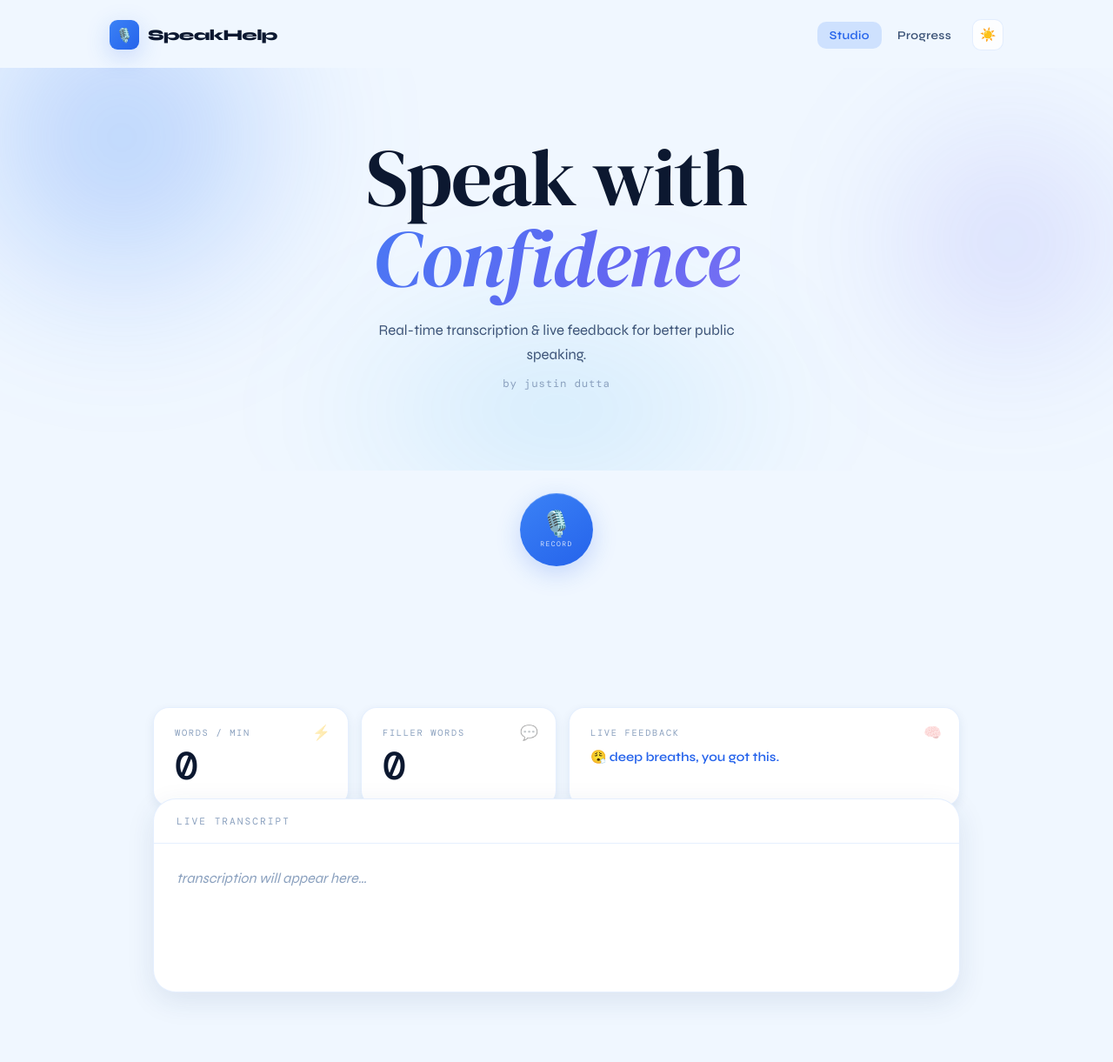
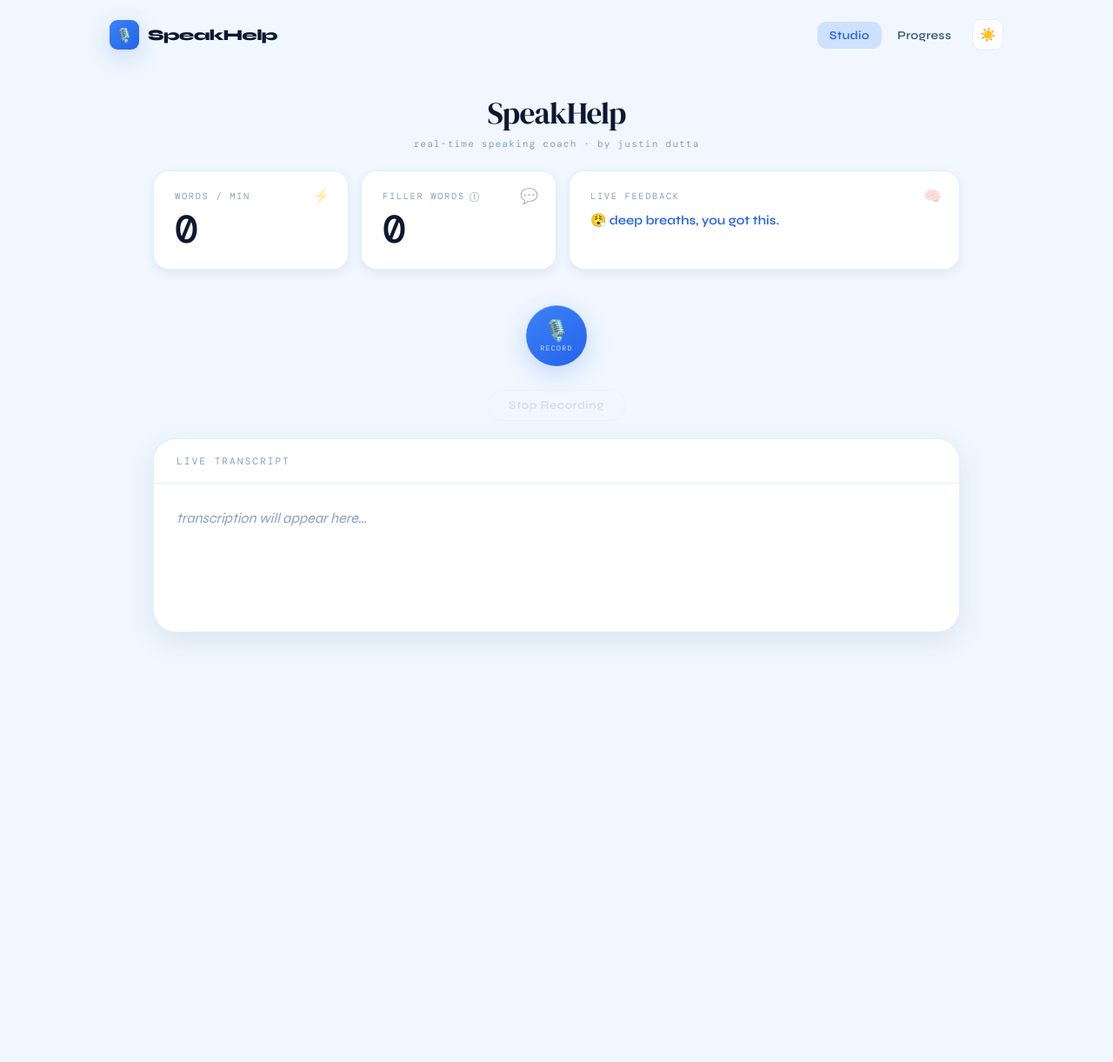
Before and after one commit to Miscodings/speak-help, a Flask app: page / in a window 1280 px wide. Shown: the whole page at 87% size. After the commit the page ends 736 px from the top, so only its background shows below. Run offline with Flask 3, Linux system fonts and the light colour scheme; some libraries are stand-ins or nearby versions.

Commit message:
Visual overhaul #2

```diff
--- a/static/css/style.css
+++ b/static/css/style.css
@@ -203,123 +203,43 @@ main { padding-top: 78px; }
   padding: 0 36px;
 }
 
-/* ─── Hero ───────────────────────────────────────────────────── */
-.hero {
-  position: relative;
-  min-height: 56vh;
-  display: flex;
-  align-items: center;
-  justify-content: center;
+/* ─── Page strip (thin brand header) ────────────────────────── */
+.page-strip {
   text-align: center;
-  padding: 80px 36px 52px;
-  overflow: hidden;
+  padding: 28px 36px 20px;
 }
 
-.hero-canvas {
-  position: absolute;
-  inset: 0;
-  pointer-events: none;
-  z-index: 0;
+.strip-title {
+  font-family: 'DM Serif Display', Georgia, serif;
+  font-size: clamp(1.6rem, 3.5vw, 2.2rem);
+  font-weight: 400;
+  letter-spacing: -0.02em;
+  color: var(--text-1);
+  margin-bottom: 4px;
 }
 
-.orb {
-  position: absolute;
-  border-radius: 50%;
-  filter: blur(72px);
-}
-
-.orb-a {
-  width: 480px; height: 480px;
-  background: radial-gradient(circle, rgba(59,130,246,0.38), transparent 70%);
-  top: -160px; left: -100px;
-}
-.orb-b {
-  width: 360px; height: 360px;
-  background: radial-gradient(circle, rgba(99,102,241,0.22), transparent 70%);
-  top: 20px; right: -60px;
-}
-.orb-c {
-  width: 600px; height: 300px;
-  background: radial-gradient(ellipse, rgba(14,165,233,0.16), transparent 70%);
-  bottom: -80px; left: 50%;
-  transform: translateX(-50%);
-}
-
-[data-theme="dark"] .orb-a {
-  background: radial-gradient(circle, rgba(56,189,248,0.1), transparent 70%);
-}
-[data-theme="dark"] .orb-b {
-  background: radial-gradient(circle, rgba(129,140,248,0.1), transparent 70%);
-}
-[data-theme="dark"] .orb-c {
-  background: radial-gradient(ellipse, rgba(14,165,233,0.06), transparent 70%);
-}
-
-.hero-body {
-  position: relative;
-  z-index: 1;
-  max-width: 480px;
-}
-
-
-.hero-title {
-  font-family: 'DM Serif Display', Georgia, serif;
-  font-size: clamp(3rem, 7.5vw, 5.8rem);
-  font-weight: 400;
-  line-height: 1.0;
-  letter-spacing: -0.02em;
-  color: var(--text-1);
-  margin-bottom: 22px;
-}
-
-.hero-title em {
-  font-style: italic;
-  background: linear-gradient(128deg, var(--blue-primary) 0%, #6366f1 50%, #a78bfa 100%);
-  background-size: 200% 200%;
-  -webkit-background-clip: text;
-  -webkit-text-fill-color: transparent;
-  background-clip: text;
-  animation: gradient-pan 6s ease infinite;
-}
-
-@keyframes gradient-pan {
-  0% { background-position: 0% 50%; }
-  50% { background-position: 100% 50%; }
-  100% { background-position: 0% 50%; }
-}
-
-.hero-sub {
-  font-size: 1.05rem;
-  font-weight: 400;
-  line-height: 1.7;
-  color: var(--text-2);
-  max-width: 480px;
-  margin: 0 auto 10px;
-}
-
-.hero-byline {
+.strip-sub {
   font-family: 'DM Mono', monospace;
-  font-size: 0.78rem;
-  letter-spacing: 0.06em;
+  font-size: 0.7rem;
+  letter-spacing: 0.1em;
   color: var(--text-3);
-  margin-bottom: 40px;
 }
 
 /* ─── Studio ─────────────────────────────────────────────────── */
-.studio { padding: 8px 0 80px; }
+.studio { padding: 4px 0 60px; }
 
 /* Recording panel */
 .record-panel {
   display: flex;
   flex-direction: column;
   align-items: center;
-  gap: 20px;
-  margin-bottom: 52px;
+  gap: 14px;
+  margin-bottom: 20px;
 }
 
 .mic-stage {
   position: relative;
-  width: 120px; height: 120px;
+  width: 96px; height: 96px;
   display: flex;
   align-items: center;
   justify-content: center;
@@ -353,7 +273,7 @@ main { padding-top: 78px; }
 .mic-btn {
   position: relative;
   z-index: 2;
-  width: 84px; height: 84px;
+  width: 70px; height: 70px;
   border-radius: 50%;
   border: none;
   background: linear-gradient(145deg, var(--blue-primary), var(--blue-accent));
@@ -382,7 +302,7 @@ main { padding-top: 78px; }
   transform: none !important;
 }
 
-.mic-icon { font-size: 1.8rem; line-height: 1; }
+.mic-icon { font-size: 1.5rem; line-height: 1; }
 
 .mic-label {
   font-family: 'DM Mono', monospace;
@@ -461,7 +381,44 @@ main { padding-top: 78px; }
   text-transform: uppercase;
   color: var(--text-3);
   margin-bottom: 10px;
+  display: flex;
+  align-items: center;
+  gap: 5px;
 }
+
+.info-tip {
+  font-size: 0.7rem;
+  color: var(--text-3);
+  cursor: help;
+  position: relative;
+  line-height: 1;
+  flex-shrink: 0;
+}
+
+.info-tip::after {
+  content: attr(data-tip);
+  position: absolute;
+  bottom: calc(100% + 7px);
+  left: 50%;
+  transform: translateX(-50%);
+  background: var(--card);
+  border: 1px solid var(--card-border);
+  border-radius: 8px;
+  padding: 6px 11px;
+  font-family: 'DM Mono', monospace;
+  font-size: 0.68rem;
+  letter-spacing: 0.02em;
+  text-transform: none;
+  white-space: nowrap;
+  color: var(--text-2);
+  box-shadow: var(--shadow-md);
+  opacity: 0;
+  pointer-events: none;
+  transition: opacity 0.2s ease;
+  z-index: 50;
+}
+
+.info-tip:hover::after { opacity: 1; }
 
 .stat-num {
   font-family: 'DM Mono', monospace;
@@ -824,12 +781,12 @@ main { padding-top: 78px; }
   .overview-grid { grid-template-columns: 1fr; gap: 10px; }
   .nav-inner { padding: 0 20px; }
   .container { padding: 0 20px; }
-  .hero, .page-hero { padding-left: 20px; padding-right: 20px; }
+  .page-hero, .page-strip { padding-left: 20px; padding-right: 20px; }
 }
 
 @media (max-width: 520px) {
   .stats-row { grid-template-columns: 1fr; }
   .stats-row .stat-feedback { grid-column: auto; }
-  .hero-title { font-size: 2.6rem; }
+  .strip-title { font-size: 1.5rem; }
   .page-title { font-size: 2.4rem; }
 }
--- a/static/js/animations.js
+++ b/static/js/animations.js
@@ -83,47 +83,22 @@
     });
   }
 
-  /* ── Hero entrance ───────────────────────────────────────────── */
+  /* ── Studio entrance ─────────────────────────────────────────── */
   function initHero() {
     if (typeof gsap === 'undefined') return;
 
     const tl = gsap.timeline({ defaults: { ease: 'power3.out' } });
 
-    tl.from('.hero-title',   { y: 32, opacity: 0, duration: 0.65 })
-      .from('.hero-sub',     { y: 22, opacity: 0, duration: 0.55 }, '-=0.45')
-      .from('.hero-byline',  { y: 14, opacity: 0, duration: 0.45 }, '-=0.4')
-      .from('.mic-stage',    { scale: 0.88, opacity: 0, duration: 0.6, ease: 'back.out(1.7)' }, '-=0.35')
-      .from('.stop-btn',     { y: 10, opacity: 0, duration: 0.4 }, '-=0.5');
-
-    /* Parallax orbs */
-    if (typeof ScrollTrigger !== 'undefined') {
-      gsap.to('.orb-a', {
-        scrollTrigger: { trigger: '.hero', start: 'top top', end: 'bottom top', scrub: 1.4 },
-        y: -90
-      });
-      gsap.to('.orb-b', {
-        scrollTrigger: { trigger: '.hero', start: 'top top', end: 'bottom top', scrub: 2 },
-        y: -130
-      });
-    }
+    tl.from('.page-strip',  { y: 14, opacity: 0, duration: 0.45 })
+      .from('.stats-row',   { y: 22, opacity: 0, duration: 0.5 }, '-=0.2')
+      .from('.mic-stage',   { scale: 0.88, opacity: 0, duration: 0.5, ease: 'back.out(1.7)' }, '-=0.3')
+      .from('.stop-btn',    { y: 8,  opacity: 0, duration: 0.35 }, '-=0.4')
+      .from('.tx-panel',    { y: 18, opacity: 0, duration: 0.5 }, '-=0.35');
   }
 
   /* ── Scroll-triggered fade-ups ───────────────────────────────── */
   function initScrollReveal() {
     if (typeof gsap === 'undefined' || typeof ScrollTrigger === 'undefined') return;
-
-    /* stat cards */
-    gsap.from('.stat-card', {
-      scrollTrigger: { trigger: '.stats-row', start: 'top 86%' },
-      y: 36, opacity: 0, duration: 0.6,
-      stagger: 0.1, ease: 'power3.out'
-    });
-
-    /* transcription panel */
-    gsap.from('.tx-panel', {
-      scrollTrigger: { trigger: '.tx-panel', start: 'top 88%' },
-      y: 28, opacity: 0, duration: 0.65, ease: 'power3.out'
-    });
 
     /* page hero (history) */
     const ph = document.querySelector('.page-hero');
--- a/templates/index.html
+++ b/templates/index.html
@@ -7,32 +7,43 @@
 
 {% block content %}
 
-<!-- Hero -->
-<section class="hero">
-  <div class="hero-canvas">
-    <div class="orb orb-a"></div>
-    <div class="orb orb-b"></div>
-    <div class="orb orb-c"></div>
-  </div>
+<!-- Thin brand strip -->
+<header class="page-strip">
+  <h1 class="strip-title">SpeakHelp</h1>
+  <p class="strip-sub">real-time speaking coach · by justin dutta</p>
+</header>
 
-  <div class="hero-body">
-    <h1 class="hero-title">
-      Speak with <em>Confidence</em>
-    </h1>
-
-    <p class="hero-sub">
-      Real-time transcription & live feedback for better public speaking.
-    </p>
-
-    <p class="hero-byline">by justin dutta</p>
-  </div>
-</section>
-
-<!-- Recording studio -->
+<!-- Studio workspace -->
 <section class="studio">
   <div class="container">
 
-    <!-- Mic button -->
+    <!-- Live stats -->
+    <div class="stats-row">
+      <div class="stat-card">
+        <span class="stat-glyph">⚡</span>
+        <div class="stat-tag">Words / Min</div>
+        <div class="stat-num" id="wpmVal">0</div>
+      </div>
+
+      <div class="stat-card">
+        <span class="stat-glyph">💬</span>
+        <div class="stat-tag">
+          Filler Words
+          <span class="info-tip" data-tip="Whisper may suppress softly spoken fillers">ⓘ</span>
+        </div>
+        <div class="stat-num" id="fillerVal">0</div>
+      </div>
+
+      <div class="stat-card stat-feedback">
+        <span class="stat-glyph">🧠</span>
+        <div class="stat-tag">Live Feedback</div>
+        <div class="stat-num" id="feedbackVal">
+          😮‍💨 deep breaths, you got this.
+        </div>
+      </div>
+    </div>
+
+    <!-- Mic button (sits right above transcript) -->
     <div class="record-panel">
       <div class="mic-stage" id="micStage">
         <div class="pulse-ring"></div>
@@ -44,29 +55,6 @@
         </button>
       </div>
       <button class="stop-btn" id="stopBtn" disabled>Stop Recording</button>
-    </div>
-
-    <!-- Live stats -->
-    <div class="stats-row">
-      <div class="stat-card">
-        <span class="stat-glyph">⚡</span>
-        <div class="stat-tag">Words / Min</div>
-        <div class="stat-num" id="wpmVal">0</div>
-      </div>
-
-      <div class="stat-card">
-        <span class="stat-glyph">💬</span>
-        <div class="stat-tag">Filler Words</div>
-        <div class="stat-num" id="fillerVal">0</div>
-      </div>
-
-      <div class="stat-card stat-feedback">
-        <span class="stat-glyph">🧠</span>
-        <div class="stat-tag">Live Feedback</div>
-        <div class="stat-num" id="feedbackVal">
-          😮‍💨 deep breaths, you got this.
-        </div>
-      </div>
     </div>
 
     <!-- Transcription -->
```
Also changed, not shown: history.db.
